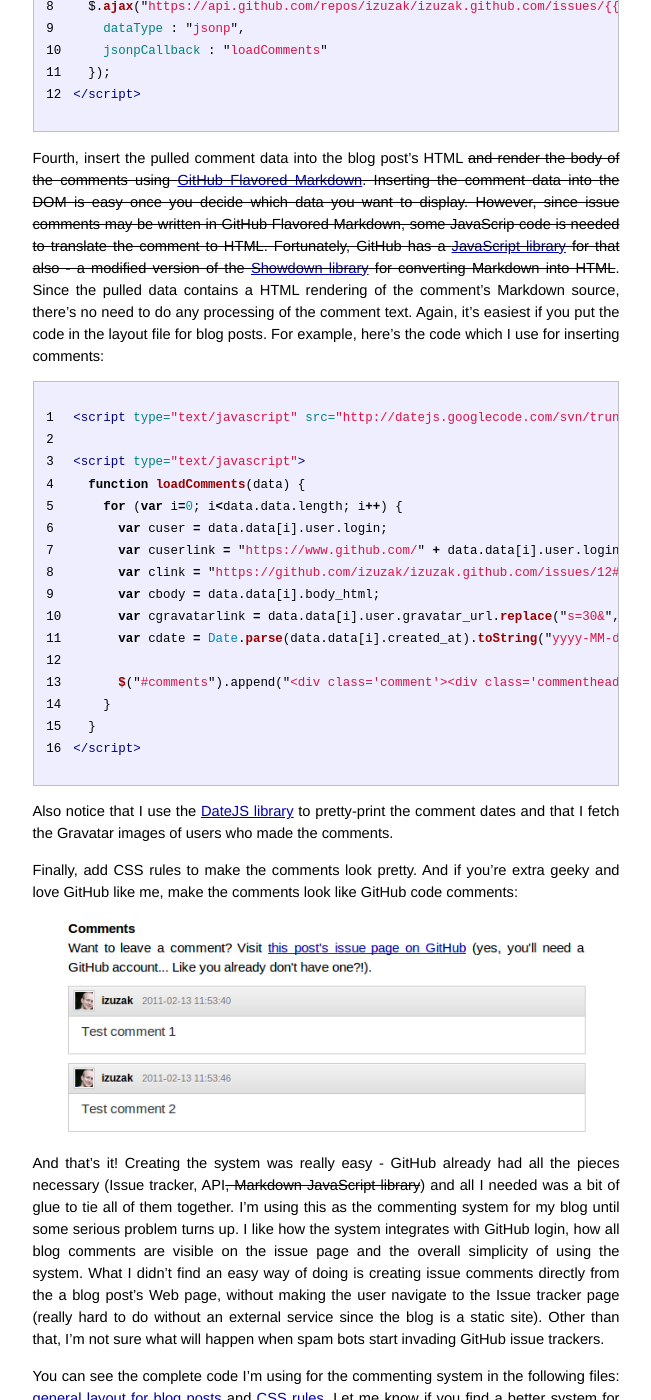
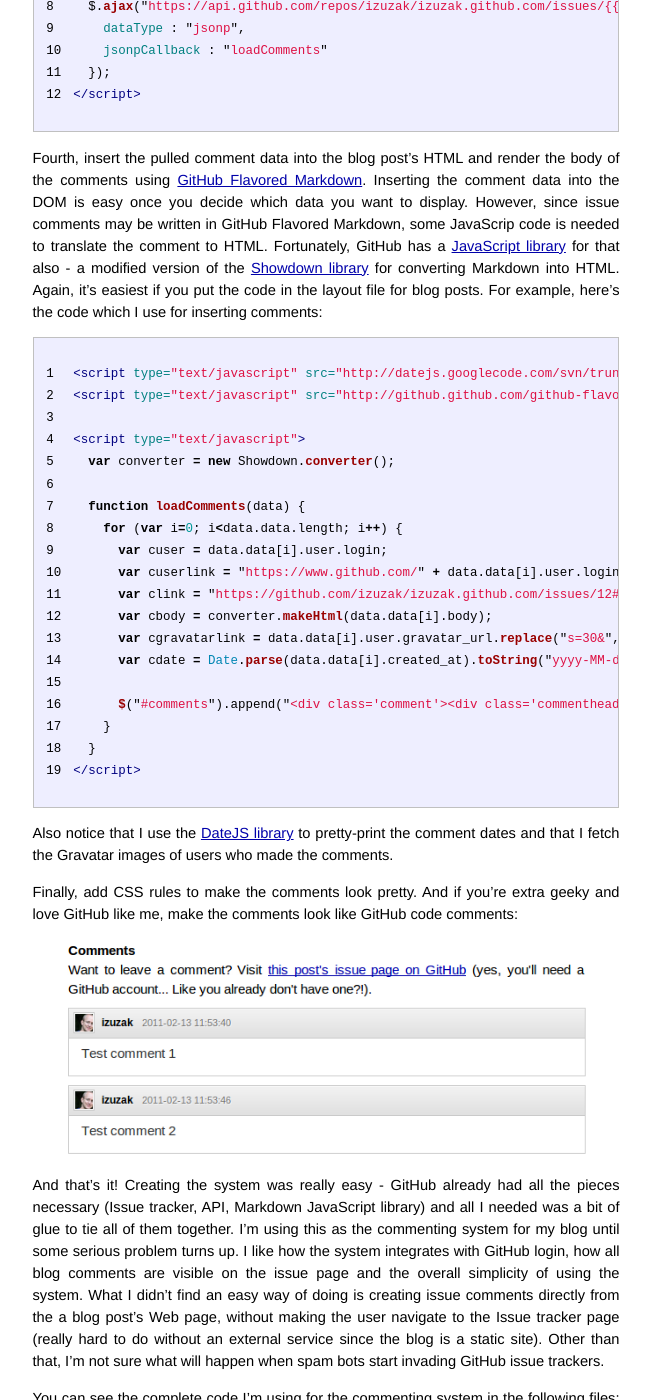
Before and after one commit to izuzak/izuzak.github.com, a Jekyll site: the page built from _posts/2011-02-18-github-hosted-comments-for-github-hosted-blogs.markdown, in a window 1280 px wide and 1400 px high, scrolled down 2303 px. Shown: the whole window, without its empty margins (314-965 px from the left). Built offline with Jekyll 4.4.1, drawn with Linux system fonts in a browser that asks for light colours; Markdown is read by kramdown in place of the engine named in the settings; some of the changed text lies outside the part shown.

Commit message:
updating the github hosted comments blog post to reflect the API changes, again

```diff
--- a/_posts/2011-02-18-github-hosted-comments-for-github-hosted-blogs.markdown
+++ b/_posts/2011-02-18-github-hosted-comments-for-github-hosted-blogs.markdown
@@ -5,7 +5,7 @@ tags: github, blog, comments, hosting
 commentIssueId: 12
 ---
 
-*__EDIT (May 15 2011): The GitHub team has updated the GitHub API which is now even more cool. Since the new API supports fetching both the Markdown source and the HTML rendering of a comment, this eliminates the need for rendering the comments on the client-side using the Showdown library as it was done before. I've updated the blog post to reflect this and some other minor API changes.__*
+<del>*__EDIT (May 15 2011): The GitHub team has updated the GitHub API which is now even more cool. Since the new API supports fetching both the Markdown source and the HTML rendering of a comment, this eliminates the need for rendering the comments on the client-side using the Showdown library as it was done before. I've updated the blog post to reflect this and some other minor API changes.__*</del>
 
 Recently [switching](http://ivanzuzak.info/2011/01/02/enabling-pubsubhubbub-for-github-hosted-blogs.html) from a Wordpress.com-hosted blog to a GitHub hosted blog made me curious if blog comments could also be somehow hosted on GitHub. Why host comments on GitHub? Other than it being cool, open and hackable, it would enable that *all* content for the blog be hosted on GitHub.
 
@@ -19,7 +19,7 @@ So, here's what I wanted from the future commenting system:
 
 These requirements ruled out using [Gists](https://gist.github.com), asking users to fork the repository and submit pull-request to a special comments file (heh, this was actually the first thing that I thought of) or using any external service for comment creation and/or hosting.
 
-The solution I came up with is to use the [GitHub issue tracker](https://github.com/blog/411-github-issue-tracker) for creating and hosting comments and the [GitHub API](http://developer.github.com/v3/) for pulling comments from the issues into the blog's Web page <del>and [GitHub Flavored Markdown](http://github.github.com/github-flavored-markdown/) for rendering comments within the Web page using JavaScript</del>. Here's how all of this works.
+The solution I came up with is to use the [GitHub issue tracker](https://github.com/blog/411-github-issue-tracker) for creating and hosting comments and the [GitHub API](http://developer.github.com/v3/) for pulling comments from the issues into the blog's Web page and [GitHub Flavored Markdown](http://github.github.com/github-flavored-markdown/) for rendering comments within the Web page using JavaScript. Here's how all of this works.
 
 <img class="aligncenter" title="GitHub hosted comments for GitHub hosted blogs" src="http://ivanzuzak.info/images/github_issues.png" alt="" width="90%" />
 
@@ -66,18 +66,21 @@ Third, add a JavaScript script to each blog posts which pulls the post's comment
 </script>
 {% endhighlight %}
 
-Fourth, insert the pulled comment data into the blog post's HTML <del>and render the body of the comments using [GitHub Flavored Markdown](http://github.github.com/github-flavored-markdown/). Inserting the comment data into the DOM is easy once you decide which data you want to display. However, since issue comments may be written in GitHub Flavored Markdown, some JavaScrip code is needed to translate the comment to HTML. Fortunately, GitHub has a [JavaScript library](https://github.com/github/github-flavored-markdown) for that also - a modified version of the [Showdown library](https://github.com/coreyti/showdown) for converting Markdown into HTML</del>. Since the pulled data contains a HTML rendering of the comment's Markdown source, there's no need to do any processing of the comment text. Again, it's easiest if you put the code in the layout file for blog posts. For example, here's the code which I use for inserting comments:
+Fourth, insert the pulled comment data into the blog post's HTML and render the body of the comments using [GitHub Flavored Markdown](http://github.github.com/github-flavored-markdown/). Inserting the comment data into the DOM is easy once you decide which data you want to display. However, since issue comments may be written in GitHub Flavored Markdown, some JavaScrip code is needed to translate the comment to HTML. Fortunately, GitHub has a [JavaScript library](https://github.com/github/github-flavored-markdown) for that also - a modified version of the [Showdown library](https://github.com/coreyti/showdown) for converting Markdown into HTML. Again, it's easiest if you put the code in the layout file for blog posts. For example, here's the code which I use for inserting comments:
 
 {% highlight html linenos %}
 <script type="text/javascript" src="http://datejs.googlecode.com/svn/trunk/build/date-en-US.js"></script>
+<script type="text/javascript" src="http://github.github.com/github-flavored-markdown/scripts/showdown.js"></script>
 
 <script type="text/javascript">
+  var converter = new Showdown.converter();
+
   function loadComments(data) {
     for (var i=0; i<data.data.length; i++) {
       var cuser = data.data[i].user.login;
       var cuserlink = "https://www.github.com/" + data.data[i].user.login;
       var clink = "https://github.com/izuzak/izuzak.github.com/issues/{{page.commentIssueId}}#issuecomment-" + data.data[i].url.substring(data.data[i].url.lastIndexOf("/")+1);
-      var cbody = data.data[i].body_html;
+      var cbody = converter.makeHtml(data.data[i].body);
       var cgravatarlink = data.data[i].user.gravatar_url.replace("s=30&", "");
       var cdate = Date.parse(data.data[i].created_at).toString("yyyy-MM-dd HH:mm:ss");
 
@@ -93,6 +96,6 @@ Finally, add CSS rules to make the comments look pretty. And if you're extra gee
 
 <img class="aligncenter" title="GitHub hosted comments for GitHub hosted blogs" src="http://ivanzuzak.info/images/github_comments.png" alt="" width="90%" />
 
-And that's it! Creating the system was really easy - GitHub already had all the pieces necessary (Issue tracker, API<del>, Markdown JavaScript library</del>) and all I needed was a bit of glue to tie all of them together. I'm using this as the commenting system for my blog until some serious problem turns up. I like how the system integrates with GitHub login, how all blog comments are visible on the issue page and the overall simplicity of using the system. What I didn't find an easy way of doing is creating issue comments directly from the a blog post's Web page, without making the user navigate to the Issue tracker page (really hard to do without an external service since the blog is a static site). Other than that, I'm not sure what will happen when spam bots start invading GitHub issue trackers.
+And that's it! Creating the system was really easy - GitHub already had all the pieces necessary (Issue tracker, API, Markdown JavaScript library) and all I needed was a bit of glue to tie all of them together. I'm using this as the commenting system for my blog until some serious problem turns up. I like how the system integrates with GitHub login, how all blog comments are visible on the issue page and the overall simplicity of using the system. What I didn't find an easy way of doing is creating issue comments directly from the a blog post's Web page, without making the user navigate to the Issue tracker page (really hard to do without an external service since the blog is a static site). Other than that, I'm not sure what will happen when spam bots start invading GitHub issue trackers.
 
 You can see the complete code I'm using for the commenting system in the following files: [general layout for blog posts](https://github.com/izuzak/izuzak.github.com/blob/master/_layouts/post.html#L24-L53) and [CSS rules](https://github.com/izuzak/izuzak.github.com/blob/master/css/screen.css#L227-L393). Let me know if you find a better system for hosting blog comments on GitHub or improving this one. [@izuzak](http://www.twitter.com/izuzak)
```
